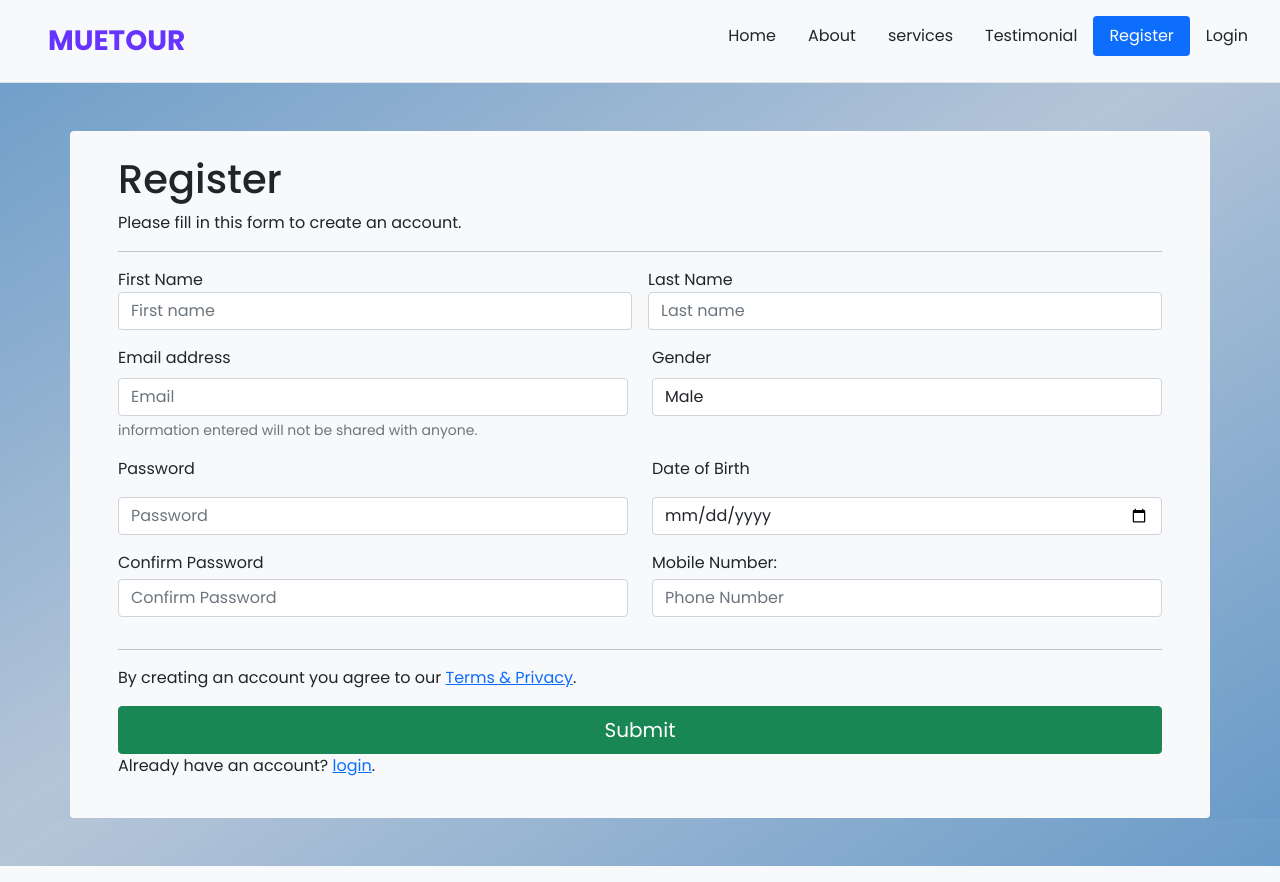
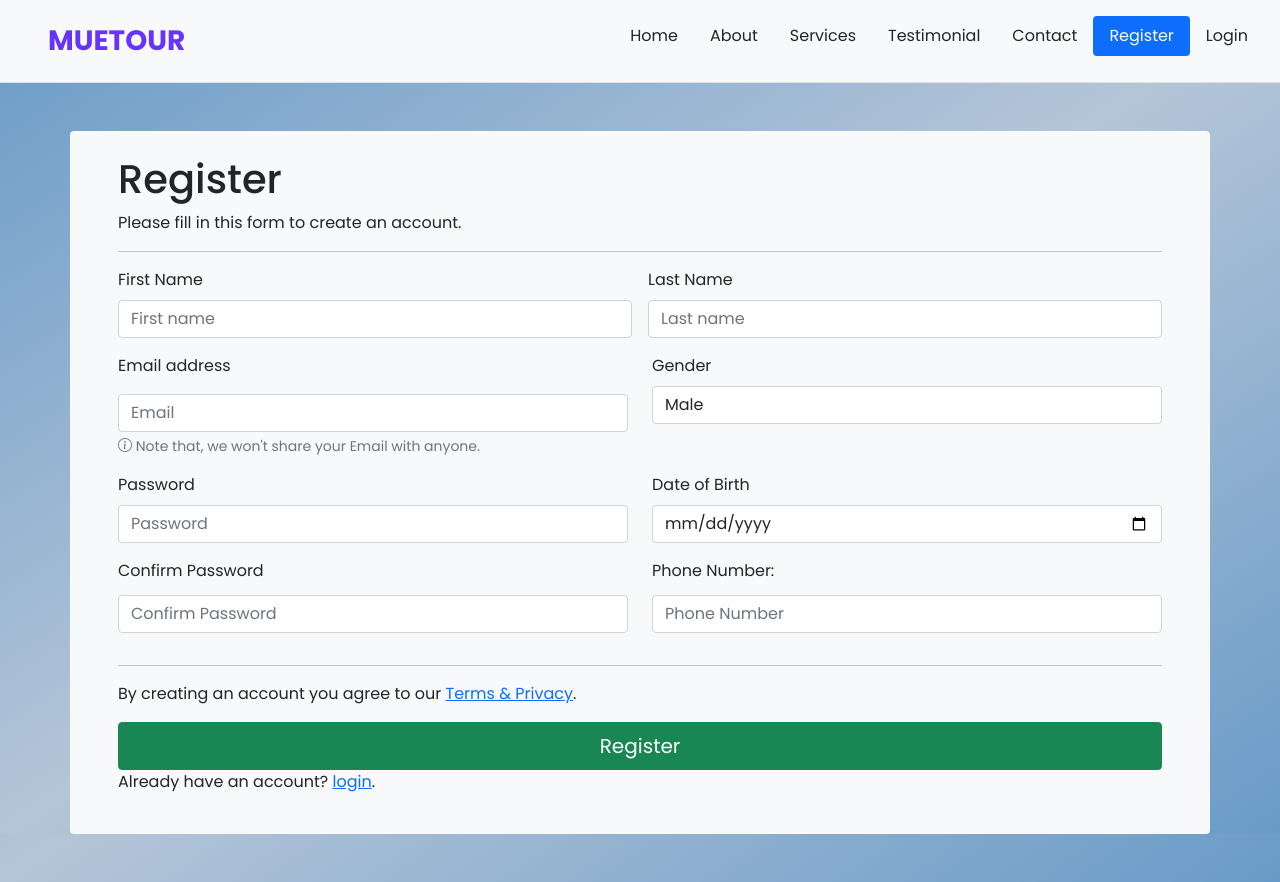
Before and after one commit to Purahan/Team-WebMaker, a PHP site: page /register.php in a window 1280 px wide. Run offline with PHP 8.4, Linux system fonts and the light colour scheme.

Commit message:
done with the reponsiveness

```diff
--- a/register.php
+++ b/register.php
@@ -13,6 +13,10 @@
     // Create connection
     $conn = new mysqli($servername, $username, $password, $dbname);
     //Check connection
+    if ($_POST['con-pwd'] != $_POST['pwd']) {
+      $error = '  Confirmed Password is incorrect.';
+      return;
+    }
     if ($conn->connect_error) {
       //die("Connection failed: " . $conn->connect_error);
       $error='  Error connecting to website. Please try again.';
@@ -60,7 +64,7 @@
         color: hsl(255, 100%, 60%);;
       }
       .brand-name:hover {
-        color: #007bff;
+        color: #0056b3;
       }
     </style>
   </head>
@@ -76,12 +80,14 @@
         <nav class="nav-bar nav-pills">
           <ul class="nav items">
             <li class="nav-item"><a href="index.php" class="nav-link link-dark" aria-current="page">Home</a></li>
-                <li class="nav-item"><a href="index.php" class="nav-link link-dark">About</a></li>
-                <li class="nav-item"><a href="index.php" class="nav-link link-dark">services</a></li>
-                <li class="nav-item"><a href="index.php" class="nav-link link-dark">Testimonial</a></li>
+            <li class="nav-item"><a href="index.php#about-us" class="nav-link link-dark">About</a></li>
+            <li class="nav-item"><a href="index.php#services" class="nav-link link-dark">Services</a></li>
+            <li class="nav-item"><a href="index.php#testimonials" class="nav-link link-dark">Testimonial</a></li>
+            <li class="nav-item"><a href="index.php#footer" class="nav-link link-dark">Contact</a></li>
             <li class="nav-item"><a href="register.php" class="nav-link link-dark active">Register</a></li>
             <li class="nav-item"><a href="login.php" class="nav-link link-dark">Login</a></li>
           </ul>
+        </nav>
       </header>
     </div>
     <form action="register.php" method="post" onsubmit="return pwd_check();">
@@ -97,30 +103,23 @@
                   <?php echo $error;?>
                 </div>
             <?php } ?>
-
             <div class="row g-3">
-                <div class="col">
+              <div class="col-md-6">
                 <label for="f-name">First Name</label>
+                <input type="text" class="form-control mt-2" id="fname" placeholder="First name" name="fname" aria-label="First name" required />
               </div>
-                <div class="col">
+                <div class="col-md-6">
                   <label for="l-name">Last Name</label>
-                </div>
-            </div>
-            <div class="row g-3">
-                <div class="col">
-                    <input type="text" class="form-control" id="fname" placeholder="First name" name="fname" aria-label="First name" required />
-                </div>
-                <div class="col">
-                    <input type="text" class="form-control" id="lname" placeholder="Last name" name="lname" aria-label="Last name" required />
+                  <input type="text" class="form-control mt-2" id="lname" placeholder="Last name" name="lname" aria-label="Last name" required />
                 </div>
             </div>
             <div class="row my-3">
-                <div class="col">
+                <div class="col-md-6">
                     <label for="email" class="form-label">Email address</label>
-                    <input type="email" class="form-control" id="email" placeholder="Email" name="email" aria-describedby="email" required />
-                    <div id="emailHelp" class="form-text">information entered will not be shared with anyone.</div>
+                    <input type="email" class="form-control mt-2" id="email" placeholder="Email" name="email" aria-describedby="email" required />
+                    <div id="emailHelp" class="form-text"><i class="bi bi-info-circle"></i> Note that, we won't share your Email with anyone.</div>
                 </div>
-                <div class="col">
+                <div class="col-md-6">
                     <label for="gender">Gender</label>
                     <select class="form-control my-2" name="gender" id="gender">
                       <optgroup label="Gender">Gender
@@ -131,36 +130,30 @@
                 </div>
             </div>
             <div class="row pb-3" class="pb-1">
-                <div class="col">
+                <div class="col-md-6">
                   <label for="pwd ">Password</label>
-                    </div>
-                <div class="col">
-                    <label for="dob">Date of Birth</label>
-                </div>
-            </div>
-            <div class="row pb-3" class="pb-1">
-                <div class="col">
-                <input type="password" class="form-control" placeholder="Password" name="pwd" id="pwd" required />
+                  <input type="password" class="form-control mt-2" placeholder="Password" name="pwd" id="pwd" required />
                 </div>
 
-                <div class="col">
-                    <input type="date" name="dob" id="dob" class="form-control" max="01-01-2010" required />
+                <div class="col-md-6">
+                  <label for="dob">Date of Birth</label>
+                  <input type="date" name="dob" id="dob" class="form-control mt-2" max="01-01-2010" required />
                 </div>
             </div>
             <div class="row pb-3">
-                <div class="col">
+                <div class="col-md-6">
                     <label for="con-pwd" class="pb-1">Confirm Password</label>
-                    <input type="password" class="form-control" placeholder="Confirm Password" name="con-pwd" id="con-pwd" required />
+                    <input type="password" class="form-control mt-2" placeholder="Confirm Password" name="con-pwd" id="con-pwd" required />
                 </div>
-                <div class="col">
-                    <label for="phone" class="pb-1">Mobile Number:</label>
-                    <input type="tel" class="form-control" placeholder="Phone Number" name="phone" id="phone" required />
+                <div class="col-md-6">
+                    <label for="phone" class="pb-1">Phone Number:</label>
+                    <input type="tel" class="form-control mt-2" placeholder="Phone Number" name="phone" id="phone" required />
                 </div>
             </div>
             <hr>
             <p>By creating an account you agree to our <a href="#">Terms & Privacy</a>.</p>
 
-            <input type="submit" class="btn btn-success w-100 px-2 py-2 fs-5">
+            <button type="submit" class="btn btn-success w-100 px-2 py-2 fs-5">Register</button>
             <p>Already have an account? <a href="login.php">login</a>.</p>
         </div>
     </form>
@@ -171,9 +164,6 @@
       var pwd = document.getElementById("pwd").value;
       console.log('checking password.', conpwd, pwd);
       return conpwd == pwd;
-      if ( conpwd != pwd){
-        document.getElementbyId("error").innerHTML = "Confirmed Password is incorrect.";
-      }
     }
   </script>
 </html>
```
Also changed, not shown: visits.php (+6 -29 lines). Lines whose indentation alone changed are shown as unchanged.
